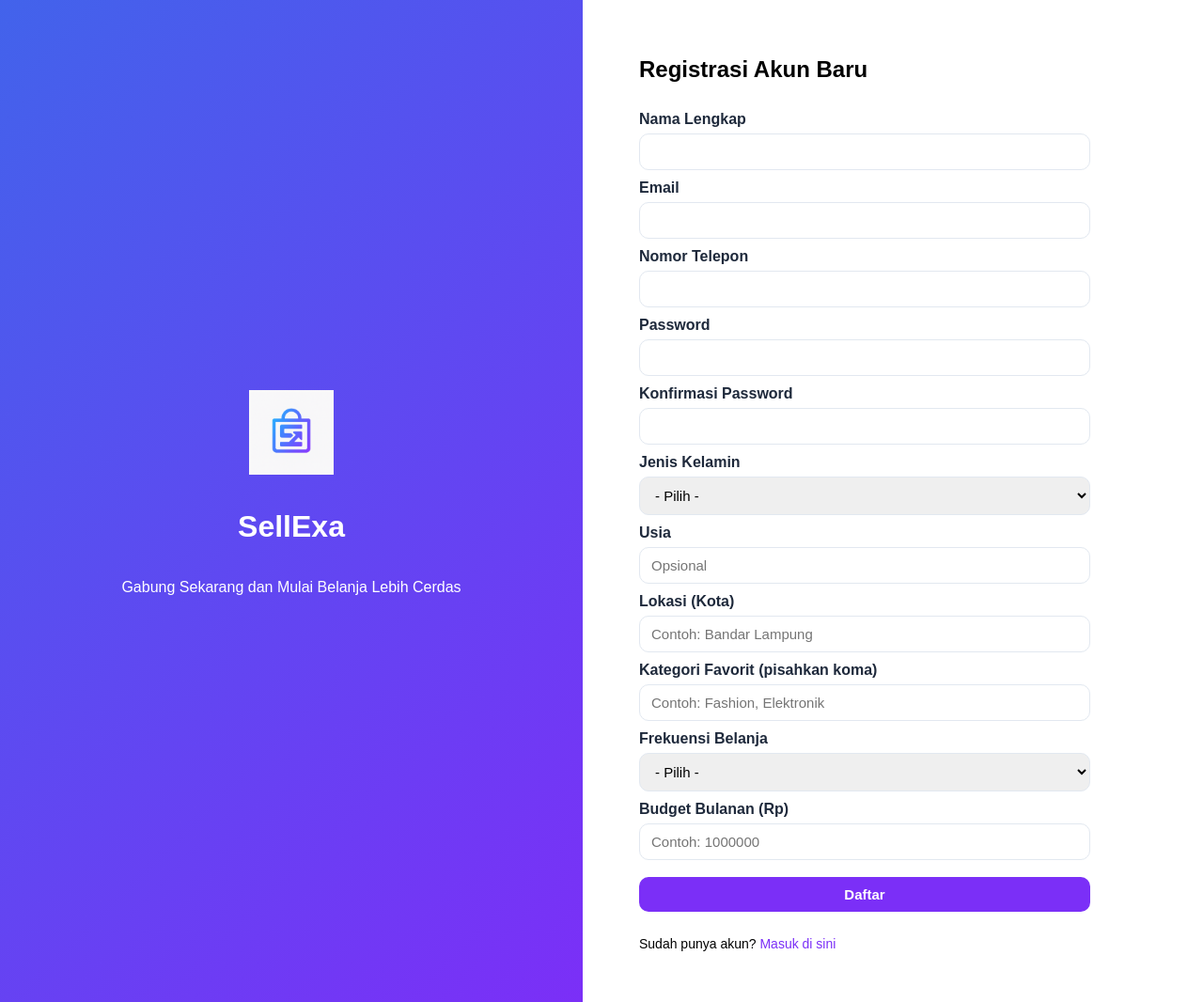
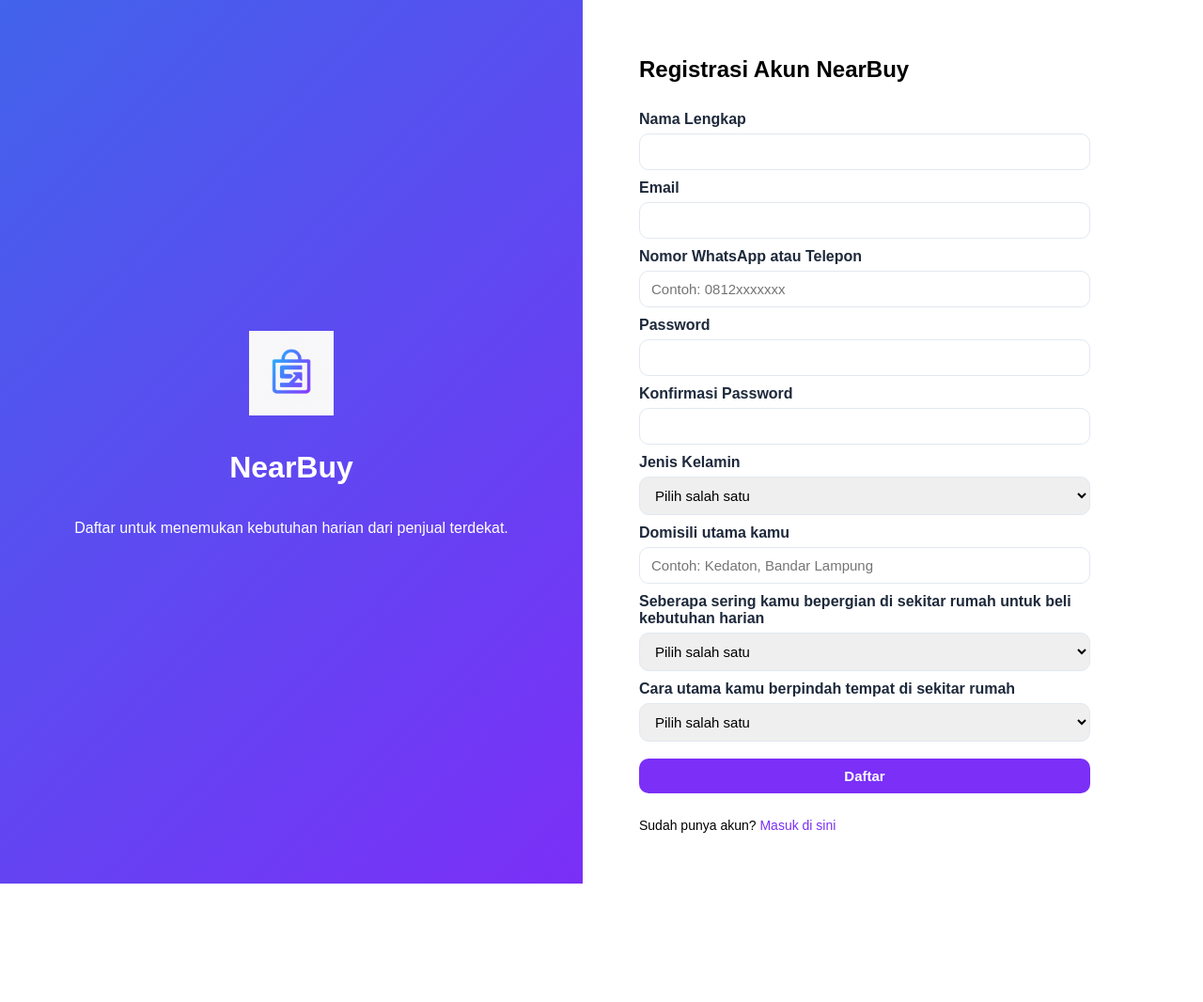
Before and after one commit to mirza-74/NearBuy-Marketplace, a PHP site: page /register.php in a window 1280 px wide. Shown: the whole page at 94% size. After the commit the page ends 940 px from the top, so only its background shows below. Run offline with PHP 8.4, Linux system fonts and the light colour scheme.

Commit message:
Memperbaiki Register

```diff
--- a/public/register.php
+++ b/public/register.php
@@ -1,13 +1,13 @@
 <?php
 // ===============================================================
-// SellExa – Registrasi (simpan ke DB + tampilkan popup sukses)
+// NearBuy – Registrasi Pengguna
 // ===============================================================
 declare(strict_types=1);
 
 require_once __DIR__ . '/../includes/session.php';
 require_once __DIR__ . '/../includes/db.php';
 
-// ====== DEBUG (nyalakan saat tes, matikan di produksi) ======
+// DEBUG (boleh dimatikan di produksi)
 const DEBUG = false;
 if (DEBUG) {
   ini_set('display_errors','1');
@@ -15,156 +15,160 @@ if (DEBUG) {
   error_reporting(E_ALL);
 }
 
-// Sesuaikan dengan folder kamu:
-$BASE = '/Marketplace_SellExa/public';
+// BASE otomatis ikut folder /public
+$scriptDir = str_replace('\\', '/', dirname($_SERVER['SCRIPT_NAME'] ?? ''));
+$BASE = rtrim($scriptDir, '/');
 
-$error = '';
+$error   = '';
 $success = false;
+
+// field yang dipakai di form
 $old = [
-  'full_name'    => '',
-  'email'        => '',
-  'phone'        => '',
-  'gender'       => '',
-  'age'          => '',
-  'city'         => '',
-  'fav_category' => '',
-  'frequency'    => '',
-  'budget'       => '',
+  'full_name'        => '',
+  'email'            => '',
+  'phone'            => '',
+  'gender'           => '',
+  'city'             => '',
+  'travel_frequency' => '', // seberapa sering bepergian di sekitar rumah
+  'mobility_mode'    => '', // cara utama berpindah tempat
 ];
 
+// handle submit
 if ($_SERVER['REQUEST_METHOD'] === 'POST') {
 
-    // --- Verifikasi CSRF (wajib kalau session.php kamu aktifkan helpernya) ---
+    // cek CSRF
     if (!function_exists('csrf_verify') || !csrf_verify($_POST['csrf'] ?? '')) {
         $error = 'Sesi berakhir atau token tidak valid. Silakan muat ulang halaman.';
     } else {
-        // Ambil input
-        foreach ($old as $k => $_) { $old[$k] = trim($_POST[$k] ?? ''); }
+
+        // ambil input
+        foreach ($old as $k => $_) {
+            $old[$k] = trim($_POST[$k] ?? '');
+        }
         $password = trim($_POST['password'] ?? '');
         $confirm  = trim($_POST['confirm'] ?? '');
 
-        // Validasi dasar
+        // validasi dasar
         if ($old['email'] === '' || $old['full_name'] === '' || $password === '' || $confirm === '') {
-            $error = 'Harap isi semua kolom wajib (Nama, Email, Password).';
+            $error = 'Harap isi semua kolom wajib seperti Nama, Email, dan Password.';
         } elseif (!filter_var($old['email'], FILTER_VALIDATE_EMAIL)) {
             $error = 'Format email tidak valid.';
         } elseif (strlen($password) < 6) {
             $error = 'Password minimal 6 karakter.';
         } elseif ($password !== $confirm) {
-            $error = 'Kata sandi tidak cocok.';
+            $error = 'Kata sandi dan konfirmasi tidak sama.';
         } else {
             try {
                 if (!isset($pdo) || !($pdo instanceof PDO)) {
                     throw new RuntimeException('Koneksi database tidak tersedia.');
                 }
 
-                // Cek email unik
+                // cek email unik
                 $check = $pdo->prepare("SELECT id FROM users WHERE email = ? LIMIT 1");
                 $check->execute([$old['email']]);
                 if ($check->fetch()) {
-                    $error = 'Email sudah digunakan.';
+                    $error = 'Email sudah digunakan, coba pakai email lain.';
                 } else {
-                    // Insert user dalam transaksi kecil agar konsisten
                     $pdo->beginTransaction();
 
                     $hash = password_hash($password, PASSWORD_DEFAULT);
 
-                    // Simpan user (kolom sesuai skema tabel kamu)
+                    // simpan user baru
+                    // pastikan struktur tabel users sudah punya:
+                    // email, password_hash, full_name, phone, gender, city, role, is_active
                     $ins = $pdo->prepare("
                         INSERT INTO users (email, password_hash, full_name, phone, gender, city, role, is_active)
                         VALUES (?, ?, ?, ?, ?, ?, 'pengguna', 1)
                     ");
                     $ins->execute([
-                        $old['email'], $hash, $old['full_name'], $old['phone'],
-                        $old['gender'] ?: null, $old['city'] ?: null
+                        $old['email'],
+                        $hash,
+                        $old['full_name'],
+                        $old['phone'] ?: null,
+                        $old['gender'] ?: null,
+                        $old['city'] ?: null,
                     ]);
 
                     $userId = (int)$pdo->lastInsertId();
 
-                    // Commit dulu supaya akun pasti tersimpan
+                    // kalau nanti mau simpan travel_frequency dan mobility_mode
+                    // bisa dibuat tabel user_profiles lalu insert di sini
+
                     $pdo->commit();
                     $success = true;
 
-                    // Setelah akun ada, coba simpan preferensi kategori (tidak mem-block sukses akun)
-                    if ($old['fav_category'] !== '') {
-                        try {
-                            $items = array_filter(array_map('trim', explode(',', $old['fav_category'])));
-                            if ($items) {
-                                $find = $pdo->prepare("
-                                    SELECT id FROM categories
-                                    WHERE LOWER(name)=LOWER(?) OR slug=?
-                                    LIMIT 1
-                                ");
-                                $insPref = $pdo->prepare("
-                                    INSERT IGNORE INTO user_preferences (user_id, category_id) VALUES (?, ?)
-                                ");
-                                foreach ($items as $raw) {
-                                    if ($raw === '') continue;
-                                    $slug = strtolower(preg_replace('~\s+~', '-', $raw));
-                                    $find->execute([$raw, $slug]);
-                                    if ($cat = $find->fetch(PDO::FETCH_ASSOC)) {
-                                        $insPref->execute([$userId, (int)$cat['id']]);
-                                    }
-                                }
-                            }
-                        } catch (Throwable $prefErr) {
-                            if (DEBUG) { error_log('[PREF_ERR] ' . $prefErr->getMessage()); }
-                            // Biarkan; akun sudah sukses dibuat.
-                        }
+                    // bersihkan input lama
+                    foreach ($old as $k => $_) {
+                        $old[$k] = '';
                     }
-
-                    // Bersihkan input lama
-                    foreach ($old as $k => $_) $old[$k] = '';
                 }
             } catch (Throwable $e) {
-                if (isset($pdo) && $pdo instanceof PDO) {
-                    try { if ($pdo->inTransaction()) { $pdo->rollBack(); } } catch (Throwable $__) {}
+                if (isset($pdo) && $pdo instanceof PDO && $pdo->inTransaction()) {
+                    try { $pdo->rollBack(); } catch (Throwable $__) {}
                 }
                 $error = 'Terjadi kesalahan saat menyimpan data. Silakan coba lagi.';
-                if (DEBUG) { $error .= ' [DEBUG: ' . $e->getMessage() . ']'; }
+                if (DEBUG) {
+                    $error .= ' [DEBUG: ' . $e->getMessage() . ']';
+                }
             }
         }
     }
 }
 
-function h(?string $s): string { return htmlspecialchars((string)$s, ENT_QUOTES, 'UTF-8'); }
+function h(?string $s): string {
+  return htmlspecialchars((string)$s, ENT_QUOTES, 'UTF-8');
+}
 ?>
 <!DOCTYPE html>
 <html lang="id">
 <head>
   <meta charset="UTF-8" />
   <meta name="viewport" content="width=device-width, initial-scale=1.0"/>
-  <title>Registrasi | SellExa</title>
+  <title>Registrasi | NearBuy</title>
   <link rel="stylesheet" href="<?= h($BASE) ?>/style-auth.css">
   <style>
-    .modal-mask { position: fixed; inset: 0; background: rgba(0,0,0,.55);
-      display: flex; align-items: center; justify-content: center; z-index: 9999; animation: fadeIn .25s ease; }
-    .modal-card { width: min(90vw, 420px); background: #fff; border-radius: 16px;
-      padding: 26px 20px 24px; text-align: center; box-shadow: 0 8px 20px rgba(0,0,0,.2); animation: popIn .3s ease; }
+    .modal-mask {
+      position: fixed; inset: 0; background: rgba(0,0,0,.55);
+      display: flex; align-items: center; justify-content: center;
+      z-index: 9999; animation: fadeIn .25s ease;
+    }
+    .modal-card {
+      width: min(90vw, 420px); background: #fff; border-radius: 16px;
+      padding: 26px 20px 24px; text-align: center;
+      box-shadow: 0 8px 20px rgba(0,0,0,.2); animation: popIn .3s ease;
+    }
     .modal-card h3 { margin-top: 0; font-size: 1.4rem; color: #222; }
     .modal-card p { margin: 6px 0 18px; color: #555; }
-    .modal-actions { display: flex; gap: 10px; justify-content: center; flex-wrap: wrap; }
-    .btn { padding: 10px 18px; border-radius: 8px; font-weight: 600; text-decoration: none; border: none; cursor: pointer; transition: .2s ease; }
+    .modal-actions {
+      display: flex; gap: 10px; justify-content: center; flex-wrap: wrap;
+    }
+    .btn {
+      padding: 10px 18px; border-radius: 8px; font-weight: 600;
+      text-decoration: none; border: none; cursor: pointer; transition: .2s ease;
+    }
     .btn-primary { background: #1e2a47; color: #fff; }
     .btn-secondary { background: #f3f4f6; color: #111; }
     .btn:hover { opacity: .9; }
     @keyframes fadeIn { from {opacity:0;} to {opacity:1;} }
     @keyframes popIn { from {transform:scale(.95);opacity:0;} to {transform:scale(1);opacity:1;} }
-    .error { background:#fee2e2; color:#b91c1c; padding:10px 12px; border-radius:8px; margin:12px 0; }
+    .error {
+      background:#fee2e2; color:#b91c1c; padding:10px 12px;
+      border-radius:8px; margin:12px 0;
+    }
   </style>
 </head>
 <body>
 <div class="auth-container">
   <!-- Branding kiri -->
   <div class="auth-left">
-    <img src="<?= h($BASE) ?>/assets/logo-sellexa.png" alt="SellExa" class="logo-auth">
-    <h1>SellExa</h1>
-    <p>Gabung Sekarang dan Mulai Belanja Lebih Cerdas</p>
+    <img src="<?= h($BASE) ?>/assets/logo-sellexa.png" alt="NearBuy" class="logo-auth">
+    <h1>NearBuy</h1>
+    <p>Daftar untuk menemukan kebutuhan harian dari penjual terdekat.</p>
   </div>
 
   <!-- Form kanan -->
   <div class="auth-right">
-    <h2>Registrasi Akun Baru</h2>
+    <h2>Registrasi Akun NearBuy</h2>
 
     <?php if ($error): ?>
       <div class="error"><?= h($error) ?></div>
@@ -179,8 +183,8 @@ function h(?string $s): string { return htmlspecialchars((string)$s, ENT_QUOTES,
       <label>Email</label>
       <input type="email" name="email" value="<?= h($old['email']) ?>" required>
 
-      <label>Nomor Telepon</label>
-      <input type="text" name="phone" value="<?= h($old['phone']) ?>">
+      <label>Nomor WhatsApp atau Telepon</label>
+      <input type="text" name="phone" value="<?= h($old['phone']) ?>" placeholder="Contoh: 0812xxxxxxx">
 
       <label>Password</label>
       <input type="password" name="password" required>
@@ -190,31 +194,31 @@ function h(?string $s): string { return htmlspecialchars((string)$s, ENT_QUOTES,
 
       <label>Jenis Kelamin</label>
       <select name="gender">
-        <option value="" <?= $old['gender']===''?'selected':'' ?>>- Pilih -</option>
-        <option value="male"   <?= $old['gender']==='male'?'selected':'' ?>>Laki-laki</option>
+        <option value="" <?= $old['gender']===''?'selected':'' ?>>Pilih salah satu</option>
+        <option value="male"   <?= $old['gender']==='male'?'selected':'' ?>>Laki laki</option>
         <option value="female" <?= $old['gender']==='female'?'selected':'' ?>>Perempuan</option>
         <option value="other"  <?= $old['gender']==='other'?'selected':'' ?>>Lainnya</option>
       </select>
 
-      <label>Usia</label>
-      <input type="number" name="age" min="10" max="100" placeholder="Opsional" value="<?= h($old['age']) ?>">
+      <label>Domisili utama kamu</label>
+      <input type="text" name="city" placeholder="Contoh: Kedaton, Bandar Lampung" value="<?= h($old['city']) ?>">
 
-      <label>Lokasi (Kota)</label>
-      <input type="text" name="city" placeholder="Contoh: Bandar Lampung" value="<?= h($old['city']) ?>">
-
-      <label>Kategori Favorit (pisahkan koma)</label>
-      <input type="text" name="fav_category" placeholder="Contoh: Fashion, Elektronik" value="<?= h($old['fav_category']) ?>">
-
-      <label>Frekuensi Belanja</label>
-      <select name="frequency">
-        <option value="" <?= $old['frequency']===''?'selected':'' ?>>- Pilih -</option>
-        <option value="jarang" <?= $old['frequency']==='jarang'?'selected':'' ?>>Jarang</option>
-        <option value="rutin"  <?= $old['frequency']==='rutin'?'selected':'' ?>>Rutin</option>
-        <option value="sering" <?= $old['frequency']==='sering'?'selected':'' ?>>Sering</option>
+      <label>Seberapa sering kamu bepergian di sekitar rumah untuk beli kebutuhan harian</label>
+      <select name="travel_frequency">
+        <option value="" <?= $old['travel_frequency']===''?'selected':'' ?>>Pilih salah satu</option>
+        <option value="harian"   <?= $old['travel_frequency']==='harian'?'selected':'' ?>>Hampir setiap hari</option>
+        <option value="mingguan" <?= $old['travel_frequency']==='mingguan'?'selected':'' ?>>Sekali atau dua kali seminggu</option>
+        <option value="bulanan"  <?= $old['travel_frequency']==='bulanan'?'selected':'' ?>>Sekali sebulan atau lebih jarang</option>
       </select>
 
-      <label>Budget Bulanan (Rp)</label>
-      <input type="number" name="budget" placeholder="Contoh: 1000000" value="<?= h($old['budget']) ?>">
+      <label>Cara utama kamu berpindah tempat di sekitar rumah</label>
+      <select name="mobility_mode">
+        <option value="" <?= $old['mobility_mode']===''?'selected':'' ?>>Pilih salah satu</option>
+        <option value="jalan-kaki"   <?= $old['mobility_mode']==='jalan-kaki'?'selected':'' ?>>Jalan kaki</option>
+        <option value="motor"        <?= $old['mobility_mode']==='motor'?'selected':'' ?>>Motor</option>
+        <option value="mobil"        <?= $old['mobility_mode']==='mobil'?'selected':'' ?>>Mobil</option>
+        <option value="ojek-online"  <?= $old['mobility_mode']==='ojek-online'?'selected':'' ?>>Ojek atau taksi online</option>
+      </select>
 
       <button type="submit">Daftar</button>
     </form>
@@ -229,8 +233,10 @@ function h(?string $s): string { return htmlspecialchars((string)$s, ENT_QUOTES,
 <div class="modal-mask">
   <div class="modal-card">
     <h3>Akun Berhasil Dibuat 🎉</h3>
-    <p>Selamat datang di <b>SellExa</b>! Akun kamu sudah aktif dan siap digunakan.<br>
-    Silakan login untuk menikmati fitur rekomendasi produk sesuai preferensimu.</p>
+    <p>
+      Selamat datang di <b>NearBuy</b>.
+      Kamu bisa login dan mulai mencari kebutuhan harian dari penjual terdekat.
+    </p>
     <div class="modal-actions">
       <a href="<?= h($BASE) ?>/login.php" class="btn btn-primary">Ke Halaman Login</a>
       <a href="<?= h($BASE) ?>/index.php" class="btn btn-secondary">Kembali ke Beranda</a>
```
Also changed, not shown: includes/footer.php (+31 -20 lines).
